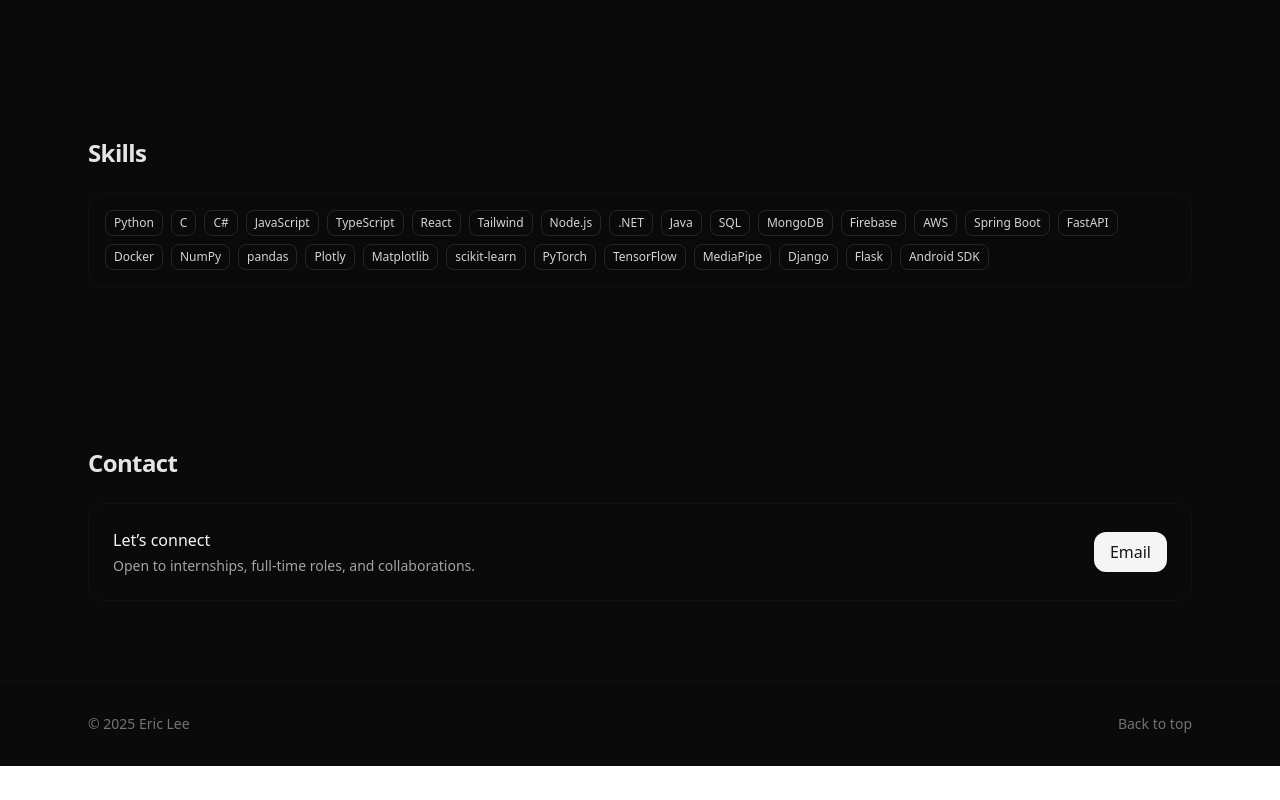
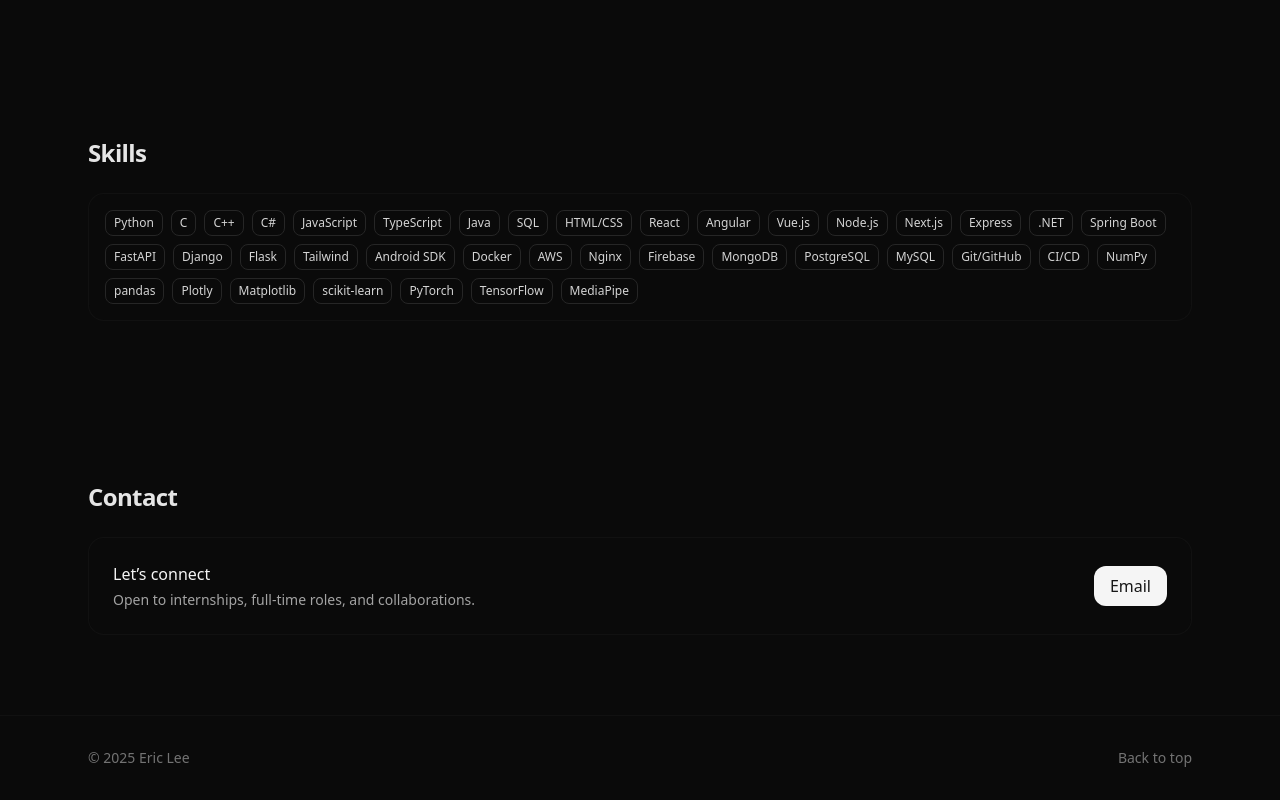
Before and after one commit to mrbubbleman/eric-portfolio, a React (Vite) app: page / in a window 1280 px wide. Shown: the part 1975-2775 px from the top of the page. Before the commit the page ends 2741 px from the top, so only its background shows below. Built offline with nearby package versions, Linux system fonts and the light colour scheme.

Commit message:
changed skills and updated resume

```diff
--- a/src/Portfolio.tsx
+++ b/src/Portfolio.tsx
@@ -13,14 +13,48 @@ export default function Portfolio() {
     github: "https://github.com/mrbubbleman",
     resume: "/Eric_Resume.pdf"
   };
+  const skills = [
+  "Python",
+  "C",
+  "C++",
+  "C#",
+  "JavaScript",
+  "TypeScript",
+  "Java",
+  "SQL",
+  "HTML/CSS",
+  "React",
+  "Angular",
+  "Vue.js",
+  "Node.js",
+  "Next.js",
+  "Express",
+  ".NET",
+  "Spring Boot",
+  "FastAPI",
+  "Django",
+  "Flask",
+  "Tailwind",
+  "Android SDK",
+  "Docker",
+  "AWS",
+  "Nginx",
+  "Firebase",
+  "MongoDB",
+  "PostgreSQL",
+  "MySQL",
+  "Git/GitHub",
+  "CI/CD",
+  "NumPy",
+  "pandas",
+  "Plotly",
+  "Matplotlib",
+  "scikit-learn",
+  "PyTorch",
+  "TensorFlow",
+  "MediaPipe"
+  ];
 
-  const skills = [
-    "Python", "C", "C#", "JavaScript", "TypeScript", "React", "Tailwind", "Node.js",
-    ".NET", "Java", "SQL", "MongoDB", "Firebase", "AWS", "Spring Boot",
-    "FastAPI", "Docker", "NumPy", "pandas", "Plotly", "Matplotlib",
-    "scikit-learn", "PyTorch", "TensorFlow", "MediaPipe", "Django", "Flask",
-    "Android SDK"
-  ];
 
   const experience = [
     {
```
Also changed, not shown: 1 other file (tests, documents, lock files or other folders).
